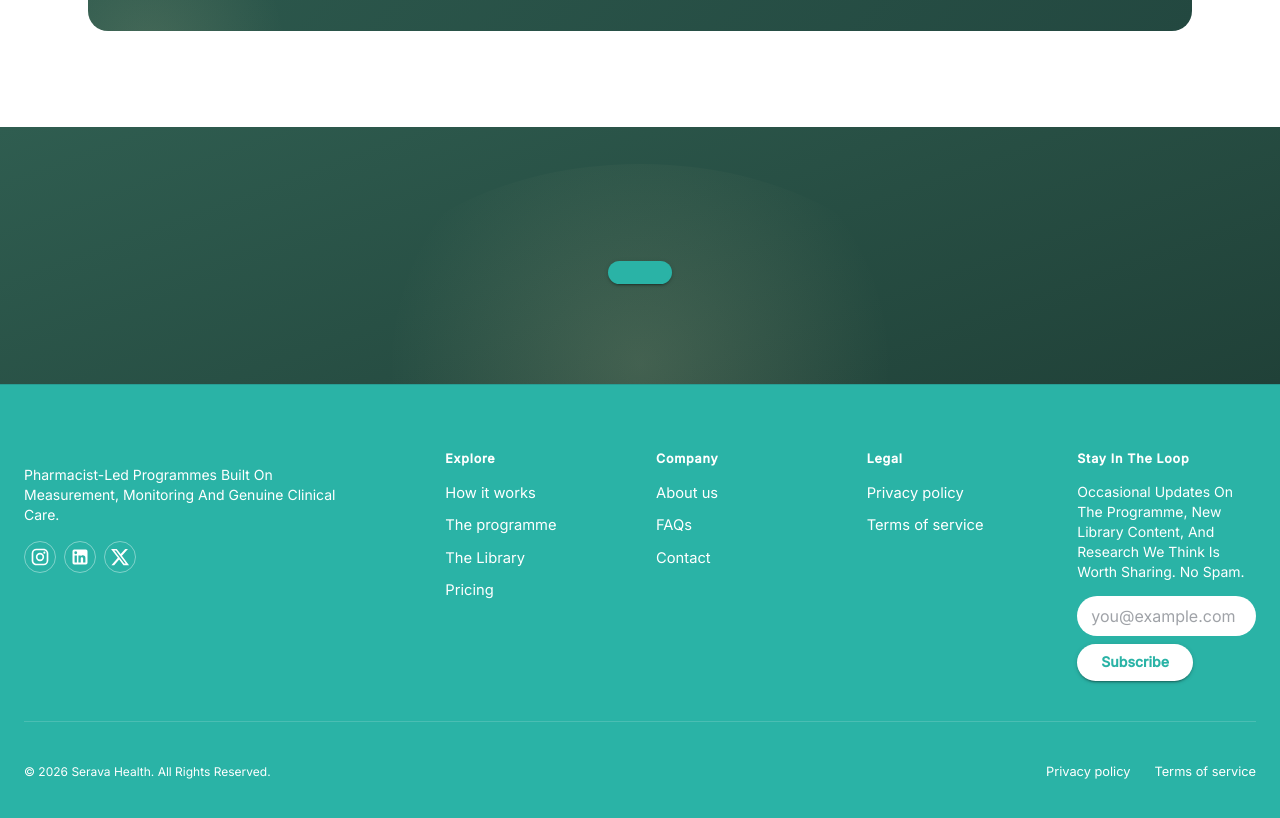
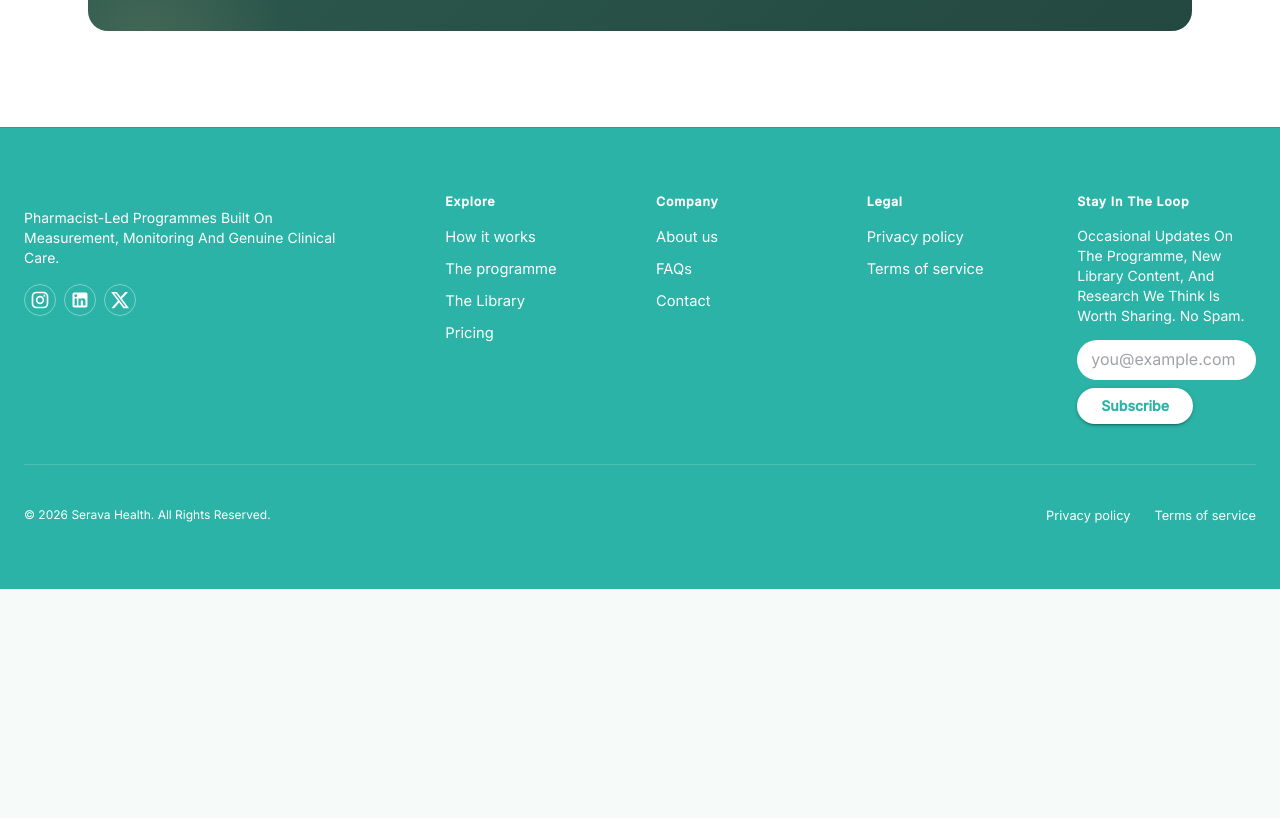
Before and after one commit to Lazare-Panam/serava-ui, a Next.js app: page /library in a window 1280 px wide. Shown: the part 4640-5458 px from the top of the page. After the commit the page ends 5229 px from the top, so only its background shows below. Built offline with nearby package versions, Linux system fonts and the light colour scheme; what @mui/material-nextjs would draw is missing.

Commit message:
feat:removeed-part

```diff
--- a/src/app/library/page.tsx
+++ b/src/app/library/page.tsx
@@ -68,9 +68,6 @@ export default function LibraryPage() {
           <PhilosophyPanel />
         </Box>
       </Box>
-
-      <CtaBand heading={""} subtext={""} ctaLabel={""} ctaHref={""} />
-
     </>
   );
 }
```
